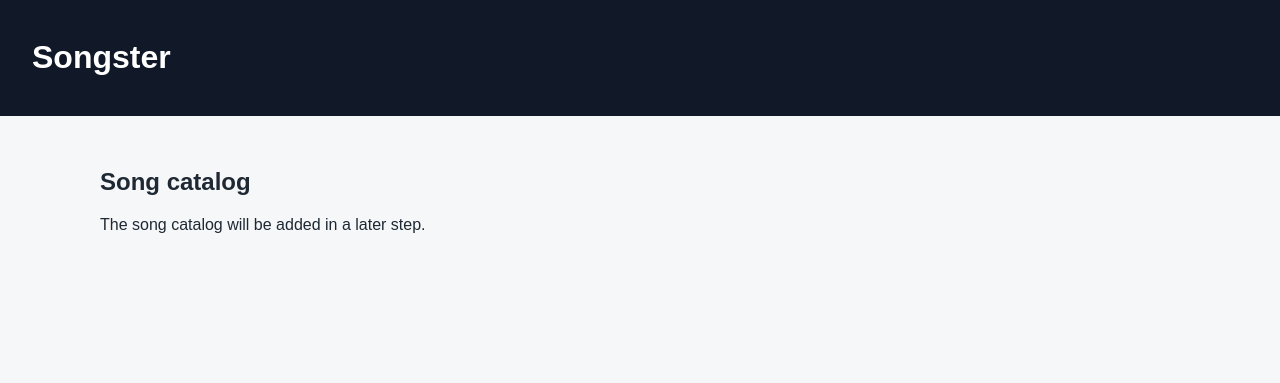
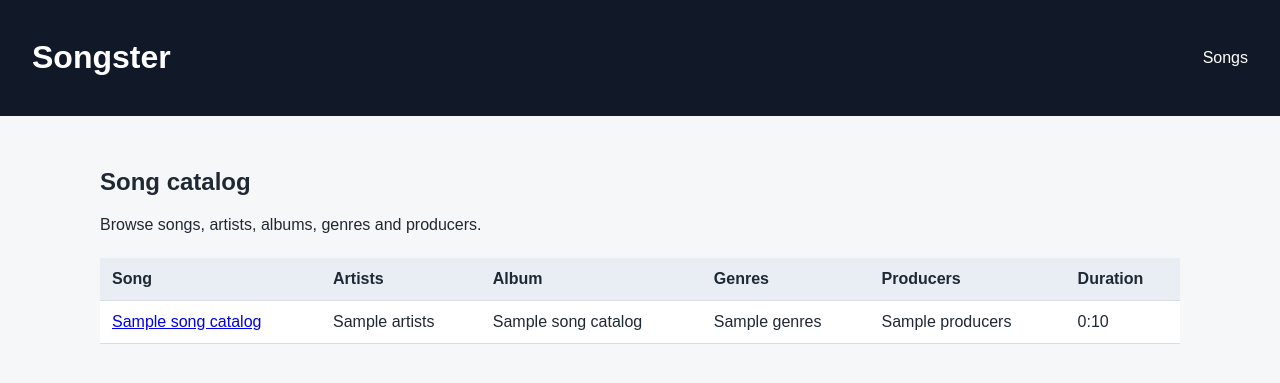
Before and after one commit to Seban8/Songster, a Flask app: page / in a window 1280 px wide. Shown: the top 383 px of the page. Run offline with Flask 3, Linux system fonts and the light colour scheme; a database or web service that is not in the repository returns one stand-in record (values such as "Sample title"); parts of the project's set-up code (start-up, migrations or seed data) failed here and were passed over; some libraries are stand-ins or nearby versions.

Commit message:
Add song catalog and detail pages

```diff
--- a/app.py
+++ b/app.py
@@ -1,9 +1,10 @@
-from flask import Flask, render_template
+from flask import Flask
+
+from controllers import song
+from database import init_db
 
 
+init_db()
+
 app = Flask(__name__)
-
-
-@app.route('/')
-def index():
-    return render_template('index.html')
+app.register_blueprint(song.bp)
--- /dev/null
+++ b/controllers/song.py
@@ -0,0 +1,20 @@
+from flask import Blueprint, redirect, render_template, url_for
+
+from models.song import get_song, list_songs
+
+
+bp = Blueprint("song", __name__, url_prefix="/")
+
+
+@bp.route("/")
+def index():
+    songs = list_songs()
+    return render_template("index.html", songs=songs)
+
+
+@bp.route("/songs/<int:song_id>")
+def detail(song_id):
+    song = get_song(song_id)
+    if song is None:
+        return redirect(url_for("song.index"))
+    return render_template("detail.html", song=song)
--- /dev/null
+++ b/models/song.py
@@ -0,0 +1,85 @@
+import re
+
+from database import db_connection
+
+
+class Song:
+    def __init__(self, song_data):
+        self.id = song_data[0]
+        self.title = song_data[1]
+        self.release_date = song_data[2]
+        self.duration = song_data[3]
+        self.album_title = song_data[4]
+        self.artists = song_data[5]
+        self.genres = song_data[6]
+        self.producers = song_data[7]
+        self.album_id = song_data[8]
+
+    @property
+    def duration_display(self):
+        if not self.duration:
+            return "Unknown"
+
+        minutes = self.duration // 60
+        seconds = self.duration % 60
+        return f"{minutes}:{seconds:02d}"
+
+
+def rows_to_songs(rows):
+    songs = []
+    for row in rows:
+        songs.append(Song(row))
+    return songs
+
+
+def list_songs():
+    conn = db_connection()
+    cur = conn.cursor()
+    cur.execute(
+        """
+        SELECT
+            sc.song_id,
+            sc.title,
+            sc.release_date,
+            sc.duration,
+            sc.album_title,
+            sc.artists,
+            sc.genres,
+            sc.producers,
+            s.alb_id
+        FROM song_catalog sc
+        JOIN songs s ON s.song_id = sc.song_id
+        ORDER BY title
+        """
+    )
+    songs = rows_to_songs(cur.fetchall())
+    cur.close()
+    conn.close()
+    return songs
+
+
+def get_song(song_id):
+    conn = db_connection()
+    cur = conn.cursor()
+    cur.execute(
+        """
+        SELECT
+            sc.song_id,
+            sc.title,
+            sc.release_date,
+            sc.duration,
+            sc.album_title,
+            sc.artists,
+            sc.genres,
+            sc.producers,
+            s.alb_id
+        FROM song_catalog sc
+        JOIN songs s ON s.song_id = sc.song_id
+        WHERE sc.song_id = %s
+        """,
+        (song_id,),
+    )
+    row = cur.fetchone()
+    cur.close()
+    conn.close()
+    return Song(row) if row else None
--- a/sql/schema.sql
+++ b/sql/schema.sql
@@ -1,3 +1,5 @@
+DROP VIEW IF EXISTS song_catalog CASCADE;
+
 DROP TABLE IF EXISTS sings CASCADE;
 DROP TABLE IF EXISTS song_producer CASCADE;
 DROP TABLE IF EXISTS song_genre CASCADE;
@@ -57,3 +59,22 @@ CREATE TABLE sings (
     art_id INT REFERENCES artists(art_id) ON DELETE CASCADE,
     PRIMARY KEY (song_id, art_id)
 );
+
+CREATE VIEW song_catalog AS
+SELECT
+    s.song_id,
+    s.title,
+    s.release_date,
+    s.duration,
+    a.title AS album_title,
+    STRING_AGG(DISTINCT ar.name, ', ') AS artists,
+    STRING_AGG(DISTINCT sg.genre_name, ', ') AS genres,
+    STRING_AGG(DISTINCT p.name, ', ') AS producers
+FROM songs s
+LEFT JOIN albums a ON a.alb_id = s.alb_id
+LEFT JOIN sings si ON si.song_id = s.song_id
+LEFT JOIN artists ar ON ar.art_id = si.art_id
+LEFT JOIN song_genre sg ON sg.song_id = s.song_id
+LEFT JOIN song_producer sp ON sp.song_id = s.song_id
+LEFT JOIN producers p ON p.prod_id = sp.prod_id
+GROUP BY s.song_id, s.title, s.release_date, s.duration, a.title;
--- a/static/style.css
+++ b/static/style.css
@@ -6,6 +6,9 @@ body {
 }
 
 header {
+    display: flex;
+    align-items: center;
+    justify-content: space-between;
     padding: 18px 32px;
     background: #111827;
     color: white;
@@ -14,6 +17,11 @@ header {
 header a {
     color: white;
     text-decoration: none;
+}
+
+nav {
+    display: flex;
+    gap: 16px;
 }
 
 main {
@@ -25,3 +33,27 @@ main {
 .page-heading {
     margin-bottom: 24px;
 }
+
+table {
+    width: 100%;
+    border-collapse: collapse;
+    background: white;
+}
+
+th,
+td {
+    padding: 12px;
+    border-bottom: 1px solid #d8dee8;
+    text-align: left;
+}
+
+th {
+    background: #e9edf4;
+}
+
+.detail {
+    background: white;
+    padding: 24px;
+    border: 1px solid #d8dee8;
+    border-radius: 8px;
+}
--- a/templates/base.html
+++ b/templates/base.html
@@ -7,7 +7,10 @@
 </head>
 <body>
     <header>
-        <h1><a href="{{ url_for('index') }}">Songster</a></h1>
+        <h1><a href="{{ url_for('song.index') }}">Songster</a></h1>
+        <nav>
+            <a href="{{ url_for('song.index') }}">Songs</a>
+        </nav>
     </header>
 
     <main>
--- a/templates/index.html
+++ b/templates/index.html
@@ -3,6 +3,31 @@
 {% block content %}
     <section class="page-heading">
         <h2>Song catalog</h2>
-        <p>The song catalog will be added in a later step.</p>
+        <p>Browse songs, artists, albums, genres and producers.</p>
     </section>
+
+    <table>
+        <thead>
+            <tr>
+                <th>Song</th>
+                <th>Artists</th>
+                <th>Album</th>
+                <th>Genres</th>
+                <th>Producers</th>
+                <th>Duration</th>
+            </tr>
+        </thead>
+        <tbody>
+            {% for song in songs %}
+                <tr>
+                    <td><a href="{{ url_for('song.detail', song_id=song.id) }}">{{ song.title }}</a></td>
+                    <td>{{ song.artists or "Unknown" }}</td>
+                    <td>{{ song.album_title or "Single" }}</td>
+                    <td>{{ song.genres or "-" }}</td>
+                    <td>{{ song.producers or "-" }}</td>
+                    <td>{{ song.duration_display }}</td>
+                </tr>
+            {% endfor %}
+        </tbody>
+    </table>
 {% endblock %}
```
Also changed, not shown: templates/detail.html (added, +26 -0 lines).
